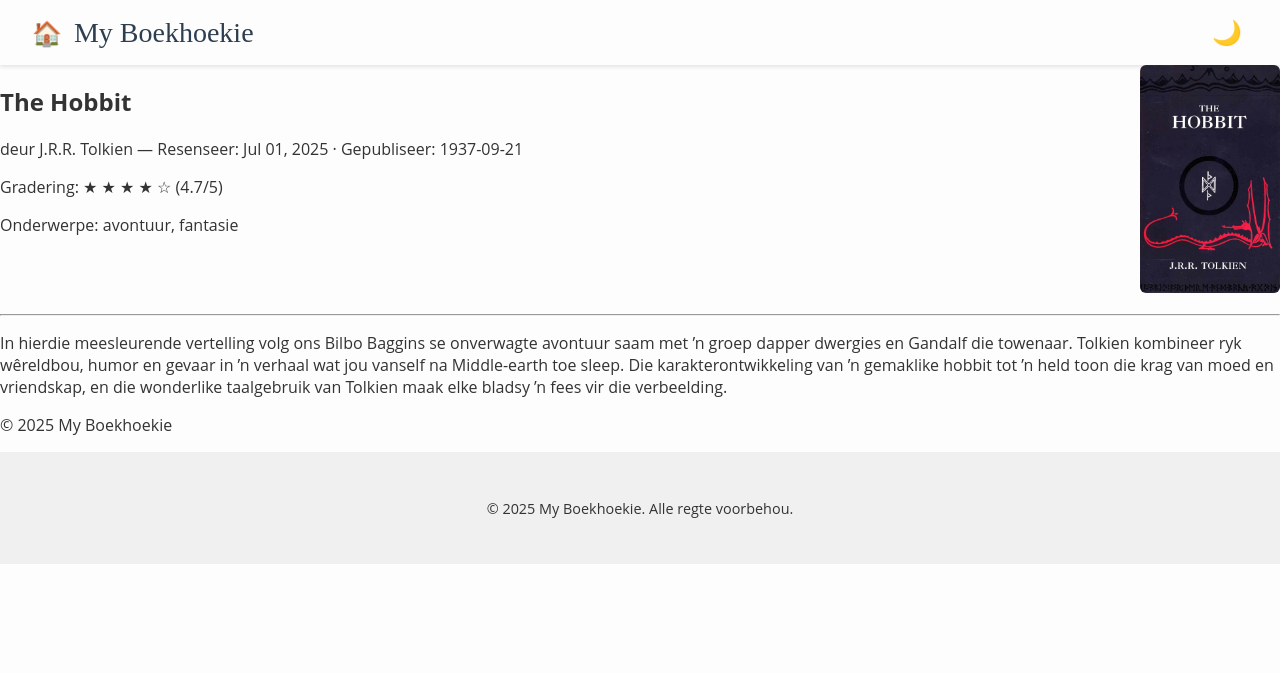
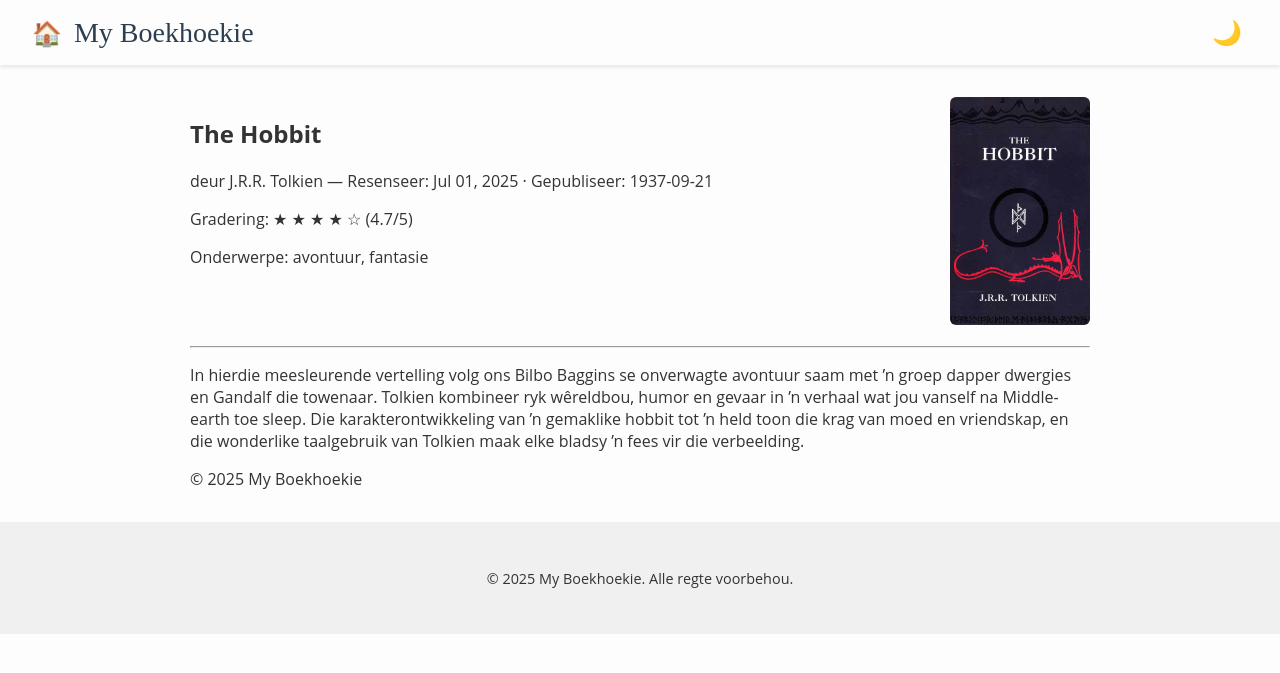
Before and after one commit to obelaiquality/nini_bennet_moll, a Jekyll site: the page built from _posts/2025-07-01-the-hobbit.md, in a window 1280 px wide. Shown: the top 673 px of the page. Built offline with Jekyll 4.4.1, drawn with Linux system fonts in a browser that asks for light colours.

Commit message:
Update style.css

```diff
--- a/assets/css/style.css
+++ b/assets/css/style.css
@@ -12,11 +12,11 @@
 
 /* Dark-mode overrides */
 .theme-dark {
-  --bg-light:    #1e1e1e;
-  --bg-dark:     #121212;
-  --text-dark:   #EEE;
-  --text-light:  #FFF;
-  --brand-accent:#88B0AC;
+  --bg-light:     #1e1e1e;
+  --bg-dark:      #121212;
+  --text-dark:    #EEE;
+  --text-light:   #FFF;
+  --brand-accent: #88B0AC;
 }
 
 /* Dark-mode text overrides */
@@ -227,10 +227,15 @@ a:hover {
 }
 
 /* ── Review Header Flex Layout ─────────────────────── */
+.review-page {
+  max-width: 900px;
+  margin: 2rem auto;
+  padding: 0 1rem;
+}
 .review-header {
   display: flex;
+  align-items: flex-start;
   justify-content: space-between;
-  align-items: flex-start;
   gap: 1rem;
   margin-bottom: 1rem;
 }
```
